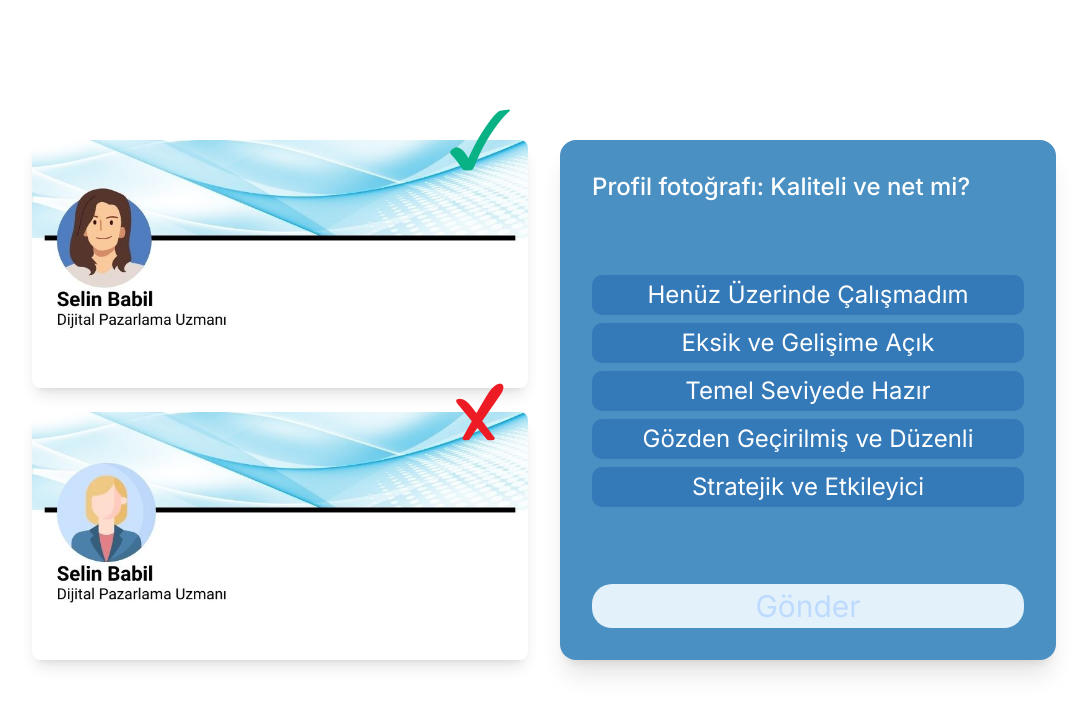
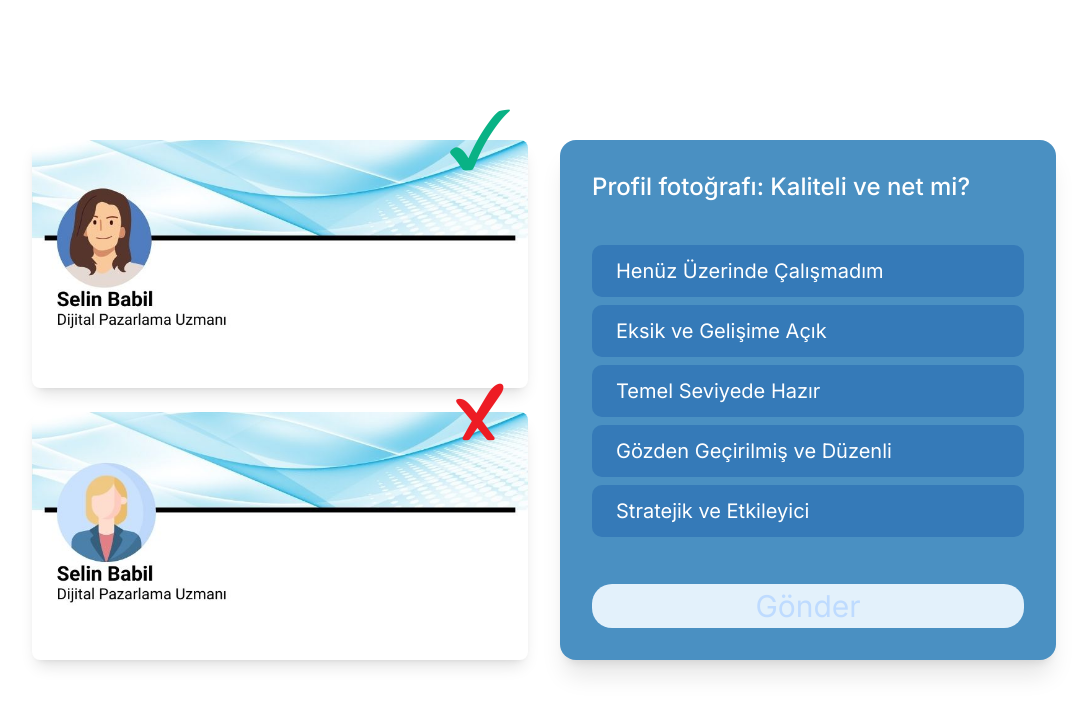
Before and after one commit to barathrum54/linkedin-profile-evaluator, a Next.js app: page / in a window 1280 px wide. Both pictures are taken after a click on the button "Başla". Shown: the top 714 px of the page, without its empty margins (96-1183 px from the left). Built offline with nearby package versions, Linux system fonts and the light colour scheme.

Commit message:
fix: UI Overhaul WIP

```diff
--- a/src/components/QuestionFlow.tsx
+++ b/src/components/QuestionFlow.tsx
@@ -263,7 +263,7 @@ export default function QuestionFlow() {
                   {ratingScale.map((r) => (
                     <button
                       key={r.value}
-                      className={`w-full py-2 sm:py-1 px-4 rounded-[10px] text-xs lg:text-2xl font-normal transition-all duration-200 focus:outline-none
+                      className={`w-full py-2 sm:py-1 px-4 lg:px-6 lg:py-3 rounded-[10px] text-xs lg:text-xl font-normal transition-all duration-200 focus:outline-none text-left
                           ${
                             answers[currentQuestion] === r.value
                               ? "bg-[#276090] text-white"
```
